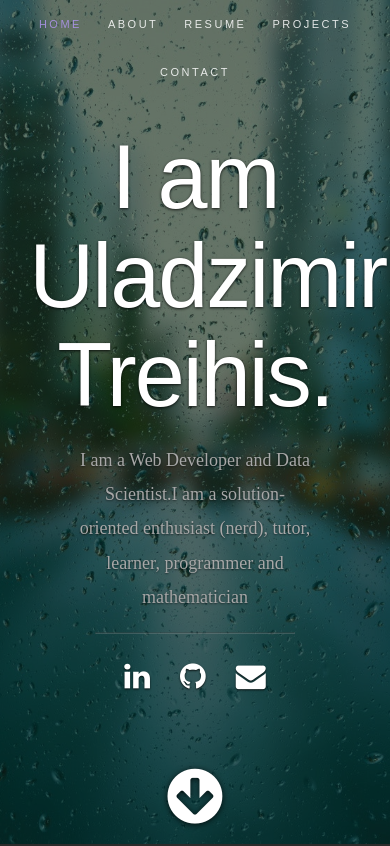
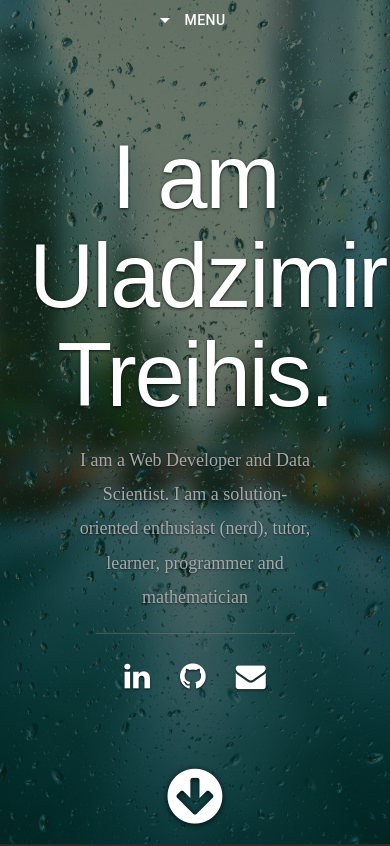
Before and after one commit to UladzimirTreihis/personal_website, a React (Create React App) app: page / in a window 390 px wide. Shown: the top 846 px of the page. Built offline with nearby package versions, Linux system fonts and the light colour scheme.

Commit message:
fixed mobile header

```diff
--- a/src/components/Header.js
+++ b/src/components/Header.js
@@ -1,16 +1,46 @@
 import { useEffect, useState } from 'react';
+import { AppBar, Toolbar, IconButton, Typography, Box, Menu, MenuItem, useMediaQuery } from '@mui/material';
+import MenuIcon from '@mui/icons-material/Menu';
+import ArrowDropDownIcon from '@mui/icons-material/ArrowDropDown';
+import { styled } from '@mui/material';
+
+const NavWrap = styled('nav')({
+    font: "11px 'opensans-bold', sans-serif",
+    width: "100%",
+    textTransform: "uppercase",
+    letterSpacing: "2.5px",
+    margin: "0 auto",
+    zIndex: 100,
+    position: "fixed",
+    left: 0,
+    top: 0,
+    transition: "background-color 0.7s ease",
+})
 
 const Header = ({ resumeData }) => {
 
     const [section, setSection] = useState('home')
+    const [anchorEl, setAnchorEl] = useState(null);
+    const [isScrolled, setIsScrolled] = useState(false);
+
+
+    const isMobile = useMediaQuery('(max-width:600px)'); // Mobile breakpoint
+
+    const handleMenuOpen = (event) => {
+        setAnchorEl(event.currentTarget);
+      };
+
+      const handleMenuClose = () => {
+        setAnchorEl(null);
+      };
 
     const handleScrollEvent = async () => {
 
-        const sections = await document.querySelectorAll('.section')
+        const sections = document.querySelectorAll('.section')
 
-        let negativeMax = await {section: 'home', y: -1000000}
+        let negativeMax = {section: 'home', y: -1000000}
         for(let section of sections) {
-            let sectionY = await section.getBoundingClientRect().y
+            let sectionY = section.getBoundingClientRect().y
             console.log(`current section: ${section.id}, y: ${sectionY}`)
             if (sectionY <= 0 && sectionY > negativeMax.y) {
                 negativeMax.section = [section.id];
@@ -21,7 +51,8 @@ const Header = ({ resumeData }) => {
         if (negativeMax.section !== section) {
             setSection(negativeMax.section)
         }
-        console.log(section)
+
+        setIsScrolled(window.scrollY > 0);
     }
 
     const registerEvent = () => {
@@ -46,20 +77,83 @@ const Header = ({ resumeData }) => {
     return (
 
         <header id="home" class='section'>
-            <nav id="nav-wrap">
-                <ul id="nav" className="nav" style={{ backgroundColor: section != "home" ? "#11ABB0" : "transparent", opacity: "85%"}}>
+            <NavWrap sx={{
+                backgroundColor: isScrolled && isMobile ? 'rgba(0, 0, 0, 0.8)' : 'transparent',
+                }}>
+                {/* <ul id="nav" className="nav" style={{ backgroundColor: section != "home" ? "#11ABB0" : "transparent", opacity: "85%"}}>
                     <li className={section=='home' ? 'home current' : 'home'}><a className="scroll" href="#home">Home</a></li>
                     <li className={section=='about' ? 'about current' : 'about'}><a className="scroll" href="#about">About</a></li>
                     <li className={section=='resume' ? 'resume current' : 'resume'}><a className="scroll" href="#resume">Resume</a></li>
                     <li className={section=='projects' ? 'projects current' : 'projects'}><a className="scroll" href="#projects">Projects</a></li>
                     <li className={section=='contact' ? 'contact current' : 'contact'}><a className="scroll" href="#contact">Contact</a></li>
-                </ul>
-            </nav>
+                </ul> */}
+                {isMobile ? (
+                    <>
+                        <IconButton
+                            edge="start"
+                            color="inherit"
+                            aria-label="menu"
+                            onClick={handleMenuOpen}
+                            sx={{ color: '#fff' }}
+                        >
+                        <ArrowDropDownIcon />
+                        <Typography variant="button" sx={{ ml: 1 }}>Menu</Typography>
+                    </IconButton>
+                    <Menu
+                        anchorEl={anchorEl}
+                        open={Boolean(anchorEl)}
+                        onClose={handleMenuClose}
+                        PaperProps={{
+                        sx: {
+                            width: '100vw',
+                            backgroundColor: 'rgba(0, 0, 0, 0.8)',
+                            color: 'white',
+                        },
+                        }}
+                    >
+                        <MenuItem onClick={handleMenuClose} sx={{ justifyContent: 'center' }}>
+                        <Typography variant="body1" component="a" href="#home" sx={{ color: 'white', textDecoration: 'none' }}>
+                            Home
+                        </Typography>
+                        </MenuItem>
+                        <MenuItem onClick={handleMenuClose} sx={{ justifyContent: 'center' }}>
+                        <Typography variant="body1" component="a" href="#about" sx={{ color: 'white', textDecoration: 'none' }}>
+                            About
+                        </Typography>
+                        </MenuItem>
+                        <MenuItem onClick={handleMenuClose} sx={{ justifyContent: 'center' }}>
+                        <Typography variant="body1" component="a" href="#resume" sx={{ color: 'white', textDecoration: 'none' }}>
+                            Resume
+                        </Typography>
+                        </MenuItem>
+                        <MenuItem onClick={handleMenuClose} sx={{ justifyContent: 'center' }}>
+                        <Typography variant="body1" component="a" href="#projects" sx={{ color: 'white', textDecoration: 'none' }}>
+                            Projects
+                        </Typography>
+                        </MenuItem>
+                        <MenuItem onClick={handleMenuClose} sx={{ justifyContent: 'center' }}>
+                        <Typography variant="body1" component="a" href="#contact" sx={{ color: 'white', textDecoration: 'none' }}>
+                            Contact
+                        </Typography>
+                        </MenuItem>
+                    </Menu>
+                    </>
+                ) : (
+                    <ul id="nav" className="nav" style={{ backgroundColor: section != "home" ? "#11ABB0" : "transparent", opacity: "85%"}}>
+                        <li className={section=='home' ? 'home current' : 'home'}><a className="scroll" href="#home">Home</a></li>
+                        <li className={section=='about' ? 'about current' : 'about'}><a className="scroll" href="#about">About</a></li>
+                        <li className={section=='resume' ? 'resume current' : 'resume'}><a className="scroll" href="#resume">Resume</a></li>
+                        <li className={section=='projects' ? 'projects current' : 'projects'}><a className="scroll" href="#projects">Projects</a></li>
+                        <li className={section=='contact' ? 'contact current' : 'contact'}><a className="scroll" href="#contact">Contact</a></li>
+                    </ul>
+                )}
+            </NavWrap>
 
             <div className="banner">
                 <div className="banner-text">
                 <h1 className="responsive-headline">I am {resumeData.name}.</h1>
-                <h3 className="role">I am a {resumeData.role}.{resumeData.roleDescription}
+                <h3 className="role">
+                    I am a {resumeData.role}. {resumeData.roleDescription}
                 </h3>
                 <hr/>
                 <ul className="social">
```
